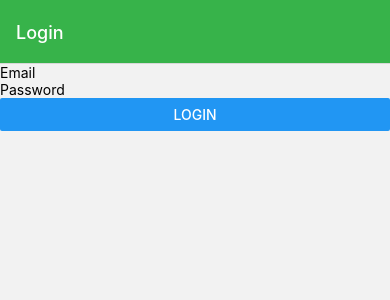
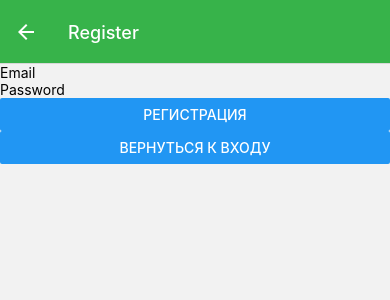
Before and after one commit to kaneAvocado/PlayAndLearn, a React Native app: screen /Register in a window 390 px wide. Before the commit this address had no page. Shown: the top 300 px of the page. Built offline with nearby package versions, Linux system fonts and the light colour scheme.

Commit message:
add registration

```diff
--- a/App.js
+++ b/App.js
@@ -1,8 +1,9 @@
 import { NavigationContainer } from '@react-navigation/native';
 import { createStackNavigator } from '@react-navigation/stack';
 import { ThemeProvider} from 'react-native-elements';
-import LoginScreen from './screens/LoginScreen';
-// import RegisterScreen from './screens/RegisterScreen';
+import LoginScreen from './screens/LoginScreen.js';
+import firebase from 'firebase/app';
+import RegisterScreen from './screens/RegisterScreen.js';
 import HomeScreen from './screens/HomeScreen.js';
 import TasksScreen from './screens/TasksScreen.js';
 // Навигационный стек экранов. Позволяет упорядоченно переключатся между экранами
@@ -30,7 +31,7 @@ export default function App() {
           {/* Экраны приложения. По name осуществляется поиск, а затем переключение на соответствующий component */}
           {/* Через options можно настроить внешний вид верхней плашки. В данном случае указан заголовок экрана */}
           <Stack.Screen options={{title: "Login"}} name="Login" component={LoginScreen}/>
-          {/* <Stack.Screen options={{title: "Register"}} name="Register" component={RegisterScreen}/> */}
+          <Stack.Screen options={{title: "Register"}} name="Register" component={RegisterScreen}/>
           <Stack.Screen options={{title: "Home"}} name="Home" component={HomeScreen}/>
           <Stack.Screen options={{ title: "Tasks" }} name="Tasks" component={TasksScreen} />
           </Stack.Navigator>
--- a/firebaseConfig.js
+++ b/firebaseConfig.js
@@ -1,6 +1,7 @@
-// Import the functions you need from the SDKs you need
 import { initializeApp } from "firebase/app";
+import 'firebase/auth';
 import { getAnalytics } from "firebase/analytics";
+
 // TODO: Add SDKs for Firebase products that you want to use
 // https://firebase.google.com/docs/web/setup#available-libraries
 
@@ -19,3 +20,6 @@ const firebaseConfig = {
 // Initialize Firebase
 const app = initializeApp(firebaseConfig);
 const analytics = getAnalytics(app);
+if (!firebase.apps.length) {
+  firebase.initializeApp(firebaseConfig);
+}
--- a/screens/LoginScreen.js
+++ b/screens/LoginScreen.js
@@ -1,11 +1,14 @@
 import React, { useState } from 'react';
 import { TextInput, Button, Text, View } from 'react-native';
 import { getAuth, signInWithEmailAndPassword } from "firebase/auth";
+import { useNavigation } from '@react-navigation/native';
 
 function LoginScreen() {
   const [email, setEmail] = useState('');
   const [password, setPassword] = useState('');
   const [loginError, setLoginError] = useState('');
+
+  const navigation = useNavigation();
 
   const handleLogin = () => {
     const auth = getAuth();
@@ -13,14 +16,16 @@ function LoginScreen() {
       .then((userCredential) => {
         // Signed in
         const user = userCredential.user;
-        // Вы можете перенаправить пользователя на другой экран или выполнить другие действия
       })
       .catch((error) => {
         const errorCode = error.code;
         const errorMessage = error.message;
-        // Обновить состояние, чтобы отобразить ошибку
         setLoginError(errorMessage);
       });
+  };
+
+  const goToRegister = () => {
+    navigation.navigate('Register');
   };
 
   return (
@@ -38,6 +43,7 @@ function LoginScreen() {
       />
       <Button title="Login" onPress={handleLogin} />
       {loginError ? <Text>{loginError}</Text> : null}
+      <Button title="Регистрация" onPress={goToRegister} />
     </View>
   );
 }
--- a/screens/RegisterScreen.js
+++ b/screens/RegisterScreen.js
@@ -1,14 +1,48 @@
+import React, { useState } from 'react';
+import { TextInput, Button, Text, View } from 'react-native';
 import { getAuth, createUserWithEmailAndPassword } from "firebase/auth";
+import { useNavigation } from '@react-navigation/native';
+function RegisterScreen() {
+  const [email, setEmail] = useState('');
+  const [password, setPassword] = useState('');
+  const [registerError, setRegisterError] = useState('');
 
+  const navigation = useNavigation();
+  const handleRegister = () => {
     const auth = getAuth();
     createUserWithEmailAndPassword(auth, email, password)
       .then((userCredential) => {
-    // Signed up
         const user = userCredential.user;
-    // ...
       })
       .catch((error) => {
         const errorCode = error.code;
         const errorMessage = error.message;
-    // ..
+        setRegisterError(errorMessage);
       });
+  };
+
+  const goBackToLogin = () => {
+    navigation.goBack();
+};
+
+  return (
+    <View>
+      <TextInput
+        placeholder="Email"
+        value={email}
+        onChangeText={setEmail}
+      />
+      <TextInput
+        placeholder="Password"
+        value={password}
+        onChangeText={setPassword}
+        secureTextEntry
+      />
+      <Button title="Регистрация" onPress={handleRegister} />
+      {registerError ? <Text>{registerError}</Text> : null}
+      <Button title="Вернуться к входу" onPress={goBackToLogin} />
+    </View>
+  );
+}
+
+export default RegisterScreen;
```
Also changed, not shown: trash.txt. Lines whose indentation alone changed are shown as unchanged.
